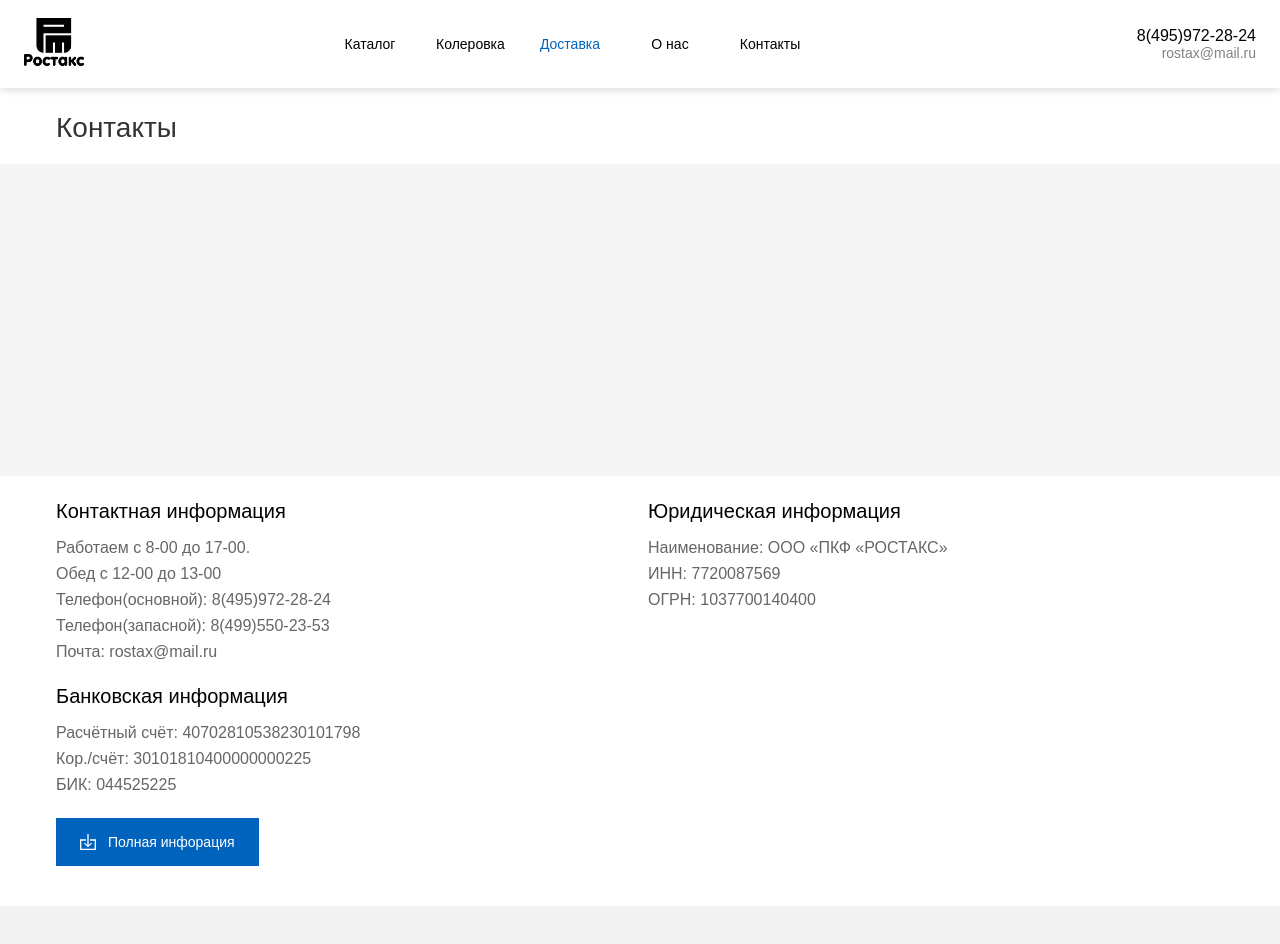
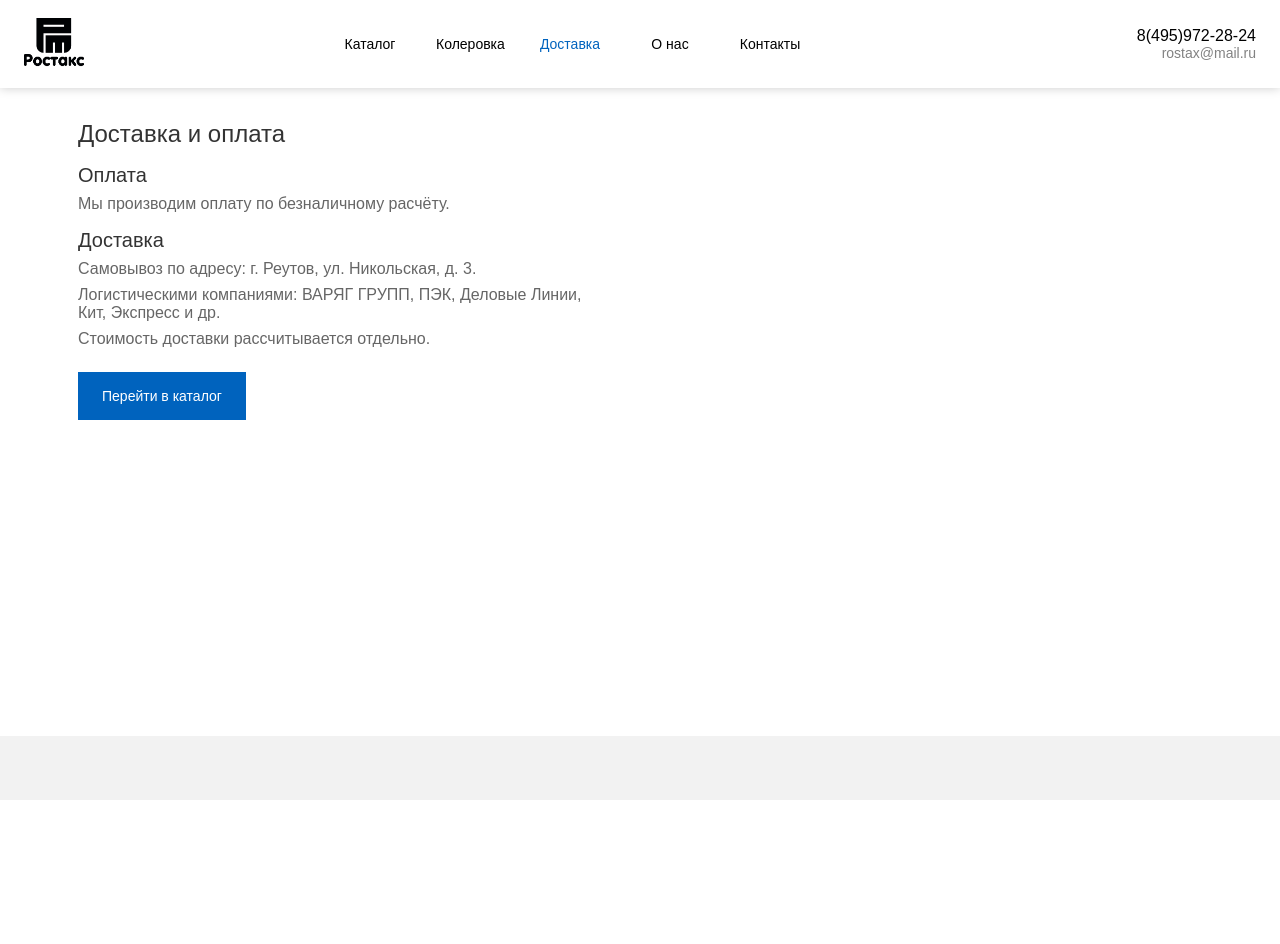
Before and after one commit to KirillIvano/next-rostaks-front, a Next.js app: page /delivery in a window 1280 px wide. Shown: the top 944 px of the page. After the commit the page ends 800 px from the top, so only its background shows below. Built offline with nearby package versions, Linux system fonts and the light colour scheme.

Commit message:
added delivery page

```diff
--- a/src/pages-impl/About/index.tsx
+++ b/src/pages-impl/About/index.tsx
@@ -4,9 +4,9 @@ import {useRouter} from 'next/router';
 import {PriceListDownloadButton} from '@/components';
 import {useScrollTop} from '@/hooks/useScrollTop';
 import {Box, Button} from '@/uikit';
+import {getCatalogPath} from '@/routes';
 
 import styles from './styles.module.scss';
-import {getCatalogPath} from '@/routes';
 
 
 type AssortmentSectionProps = {
--- /dev/null
+++ b/src/pages-impl/Delivery/index.tsx
@@ -0,0 +1,45 @@
+import React from 'react';
+import {useRouter} from 'next/router';
+
+import {Box, Button} from '@/uikit';
+import {getCatalogPath} from '@/routes';
+
+import styles from './styles.module.scss';
+
+
+const Delivery = () => {
+    const router = useRouter();
+
+    return (
+        <Box>
+            <div className={styles.deliveryPageWrapper}>
+                <h1 className={styles.deliveryPageHeading}>Доставка и оплата</h1>
+
+                <h2 className={styles.deliverySectionHeading}>Оплата</h2>
+                <p className={styles.deliveryParagraph}>
+                    Мы производим оплату по безналичному расчёту.
+                </p>
+
+                <h2 className={styles.deliverySectionHeading}>Доставка</h2>
+                <p className={styles.deliveryParagraph}>
+                    Самовывоз по адресу: г. Реутов, ул. Никольская, д. 3.
+                </p>
+                <p className={styles.deliveryParagraph}>
+                    Логистическими компаниями: ВАРЯГ ГРУПП, ПЭК, Деловые Линии, Кит, Экспресс и др.
+                </p>
+                <p className={styles.deliveryParagraph}>
+                    Стоимость доставки рассчитывается отдельно.
+                </p>
+
+                <Button
+                    className={styles.catalogButton}
+                    onClick={() => router.push(getCatalogPath())}
+                >
+                    Перейти в каталог
+                </Button>
+            </div>
+        </Box>
+    );
+};
+
+export default Delivery;
--- /dev/null
+++ b/src/pages-impl/Delivery/styles.module.scss
@@ -0,0 +1,37 @@
+@import "~vars/pads";
+@import "~vars/colors";
+@import "~vars/fonts";
+
+.deliveryPageWrapper {
+    width: 100%;
+    max-width: 512px;
+
+    padding-top: $pad8;
+    padding-bottom: $pad16;
+}
+
+.deliveryPageHeading {
+    margin-bottom: $pad4;
+
+    color: $black;
+    font-size: $font_xl;
+}
+
+.deliverySectionHeading {
+    margin-bottom: $pad2;
+    margin-top: $pad4;
+
+    color: $black;
+    font-size: $font_lg;
+}
+
+.deliveryParagraph {
+    margin-top: $pad2;
+
+    color: $dark_gray;
+    font-size: $font_md;
+}
+
+.catalogButton {
+    margin-top: $pad6;
+}
--- a/src/pages/delivery.tsx
+++ b/src/pages/delivery.tsx
@@ -1,4 +1,4 @@
-import DeliveryPage from '@/pages-impl/Contacts';
+import DeliveryPage from '@/pages-impl/Delivery';
 
 
 export default DeliveryPage;
```
Also changed, not shown: public/delivery.png (added).
